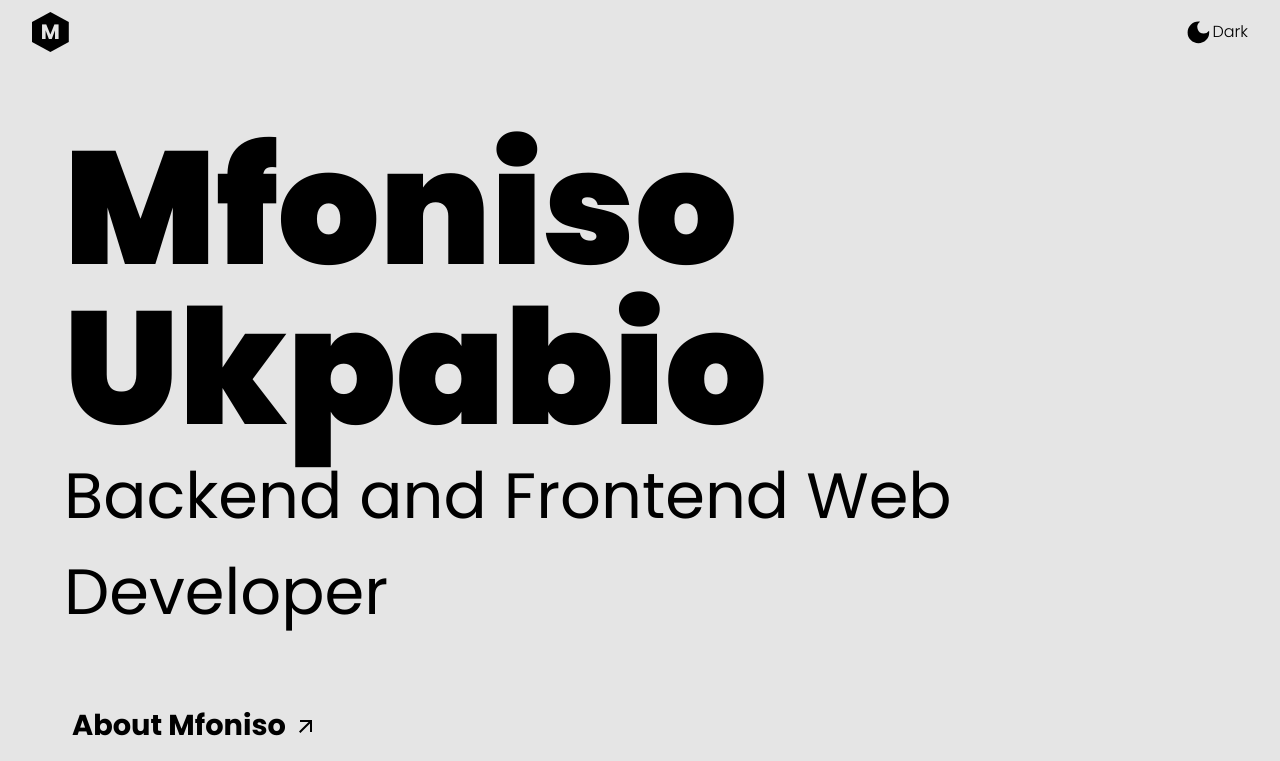
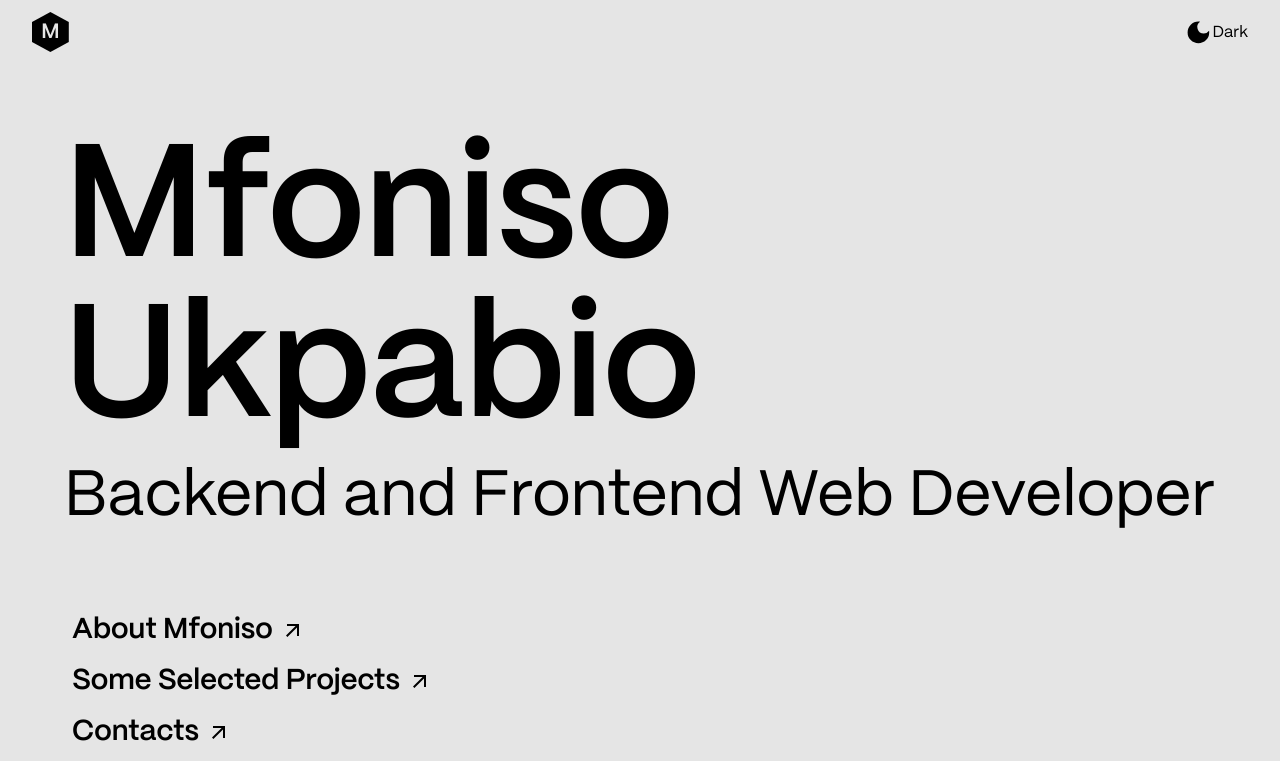
Before and after one commit to AirZED/new-portfolio, a React (Vite) app: page / in a window 1280 px wide. Shown: the top 761 px of the page. Built offline with nearby package versions, Linux system fonts and the light colour scheme.

Commit message:
changed font 2 etc

```diff
--- a/src/index.css
+++ b/src/index.css
@@ -59,9 +59,9 @@ html::-webkit-scrollbar-thumb {
 }
 
 :root {
-  /* font-family: 'PP Mori', sans-serif; */
+  font-family: 'PP Mori', sans-serif;
   /* font-family: 'Roboto Mono', monospace; */
-  font-family: 'Poppins', sans-serif;
+  /* font-family: 'Poppins', sans-serif; */
   font-weight: 400;
   line-height: 1.5;
   --border-radius: 15px;
```
